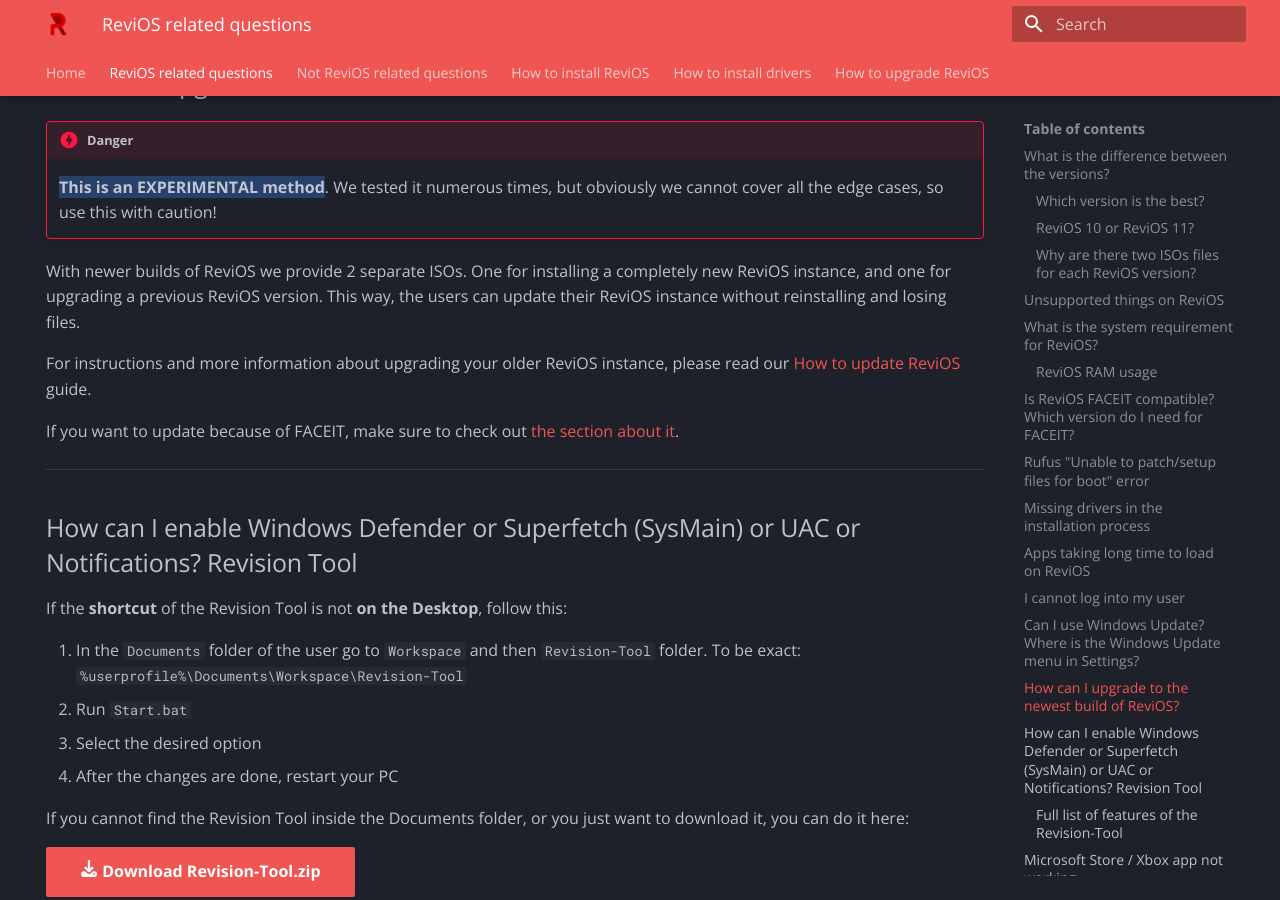
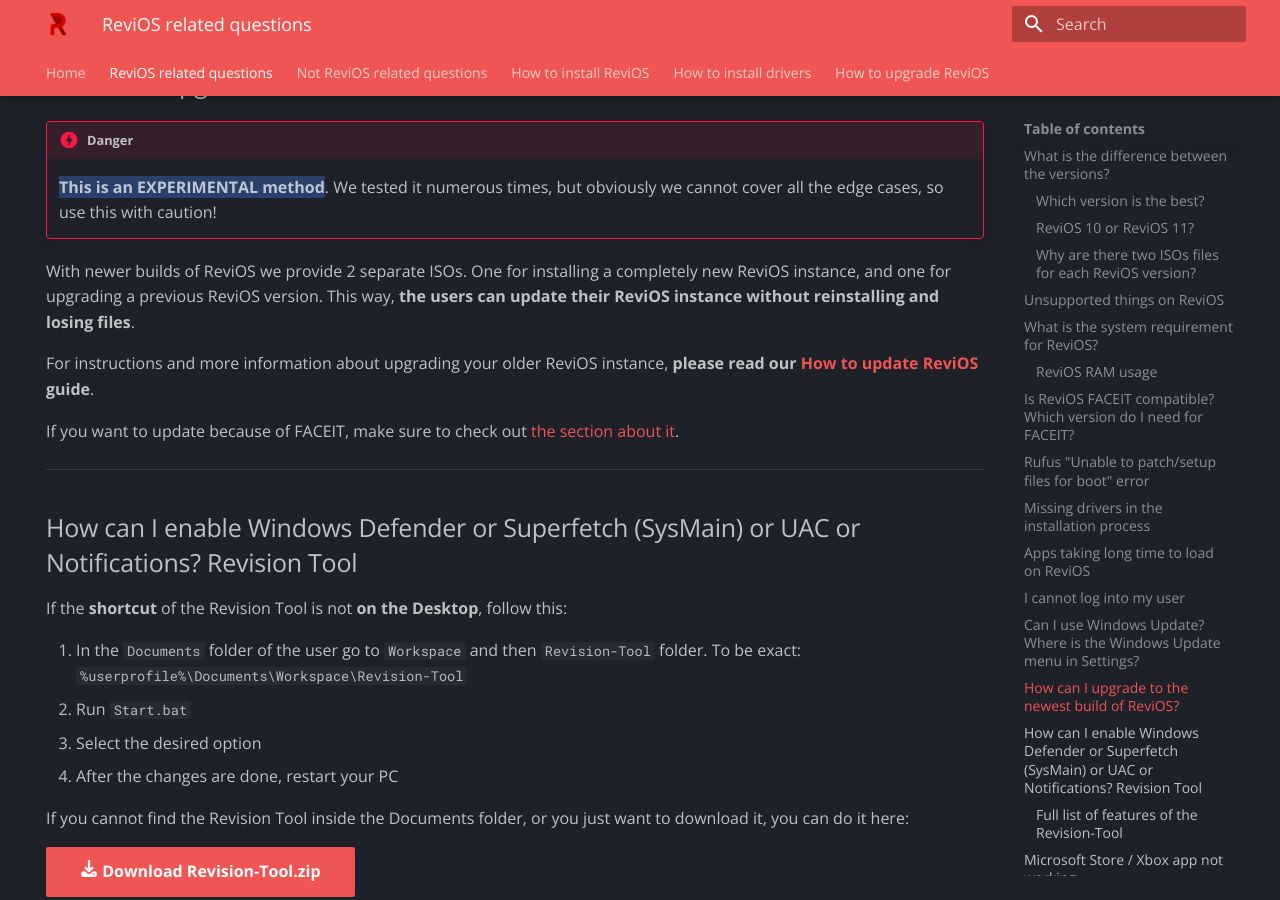
Before and after one commit to dkovacs24/ReviOS_faq, an MkDocs documentation site: the page built from docs/related.md, in a window 1280 px wide and 900 px high, scrolled down 4859 px. Built offline with MkDocs 1.6.1 and Material for MkDocs 9.7.7, drawn with Linux system fonts in a browser that asks for light colours; some of the changed text lies outside the part shown.

```diff
--- a/docs/related.md
+++ b/docs/related.md
@@ -183,9 +183,9 @@ Instead, you maybe might want to upgrade your ReviOS instance to a newer build.
 !!! danger
     ==**This is an EXPERIMENTAL method**==. We tested it numerous times, but obviously we cannot cover all the edge cases, so use this with caution!
 
-With newer builds of ReviOS we provide 2 separate ISOs. One for installing a completely new ReviOS instance, and one for upgrading a previous ReviOS version. This way, the users can update their ReviOS instance without reinstalling and losing files.
+With newer builds of ReviOS we provide 2 separate ISOs. One for installing a completely new ReviOS instance, and one for upgrading a previous ReviOS version. This way, **the users can update their ReviOS instance without reinstalling and losing files**.
 
-For instructions and more information about upgrading your older ReviOS instance, please read our [How to update ReviOS](upgrade.md) guide.
+For instructions and more information about upgrading your older ReviOS instance, **please read our [How to update ReviOS](upgrade.md) guide**.
 
 If you want to update because of FACEIT, make sure to check out [the section about it](#is-revios-faceit-compatible-which-version-do-i-need-for-faceit).
 
```
Also changed, not shown: other parts of docs/related.md (+1 -1 lines), docs/upgrade.md (+1 -1 lines).
